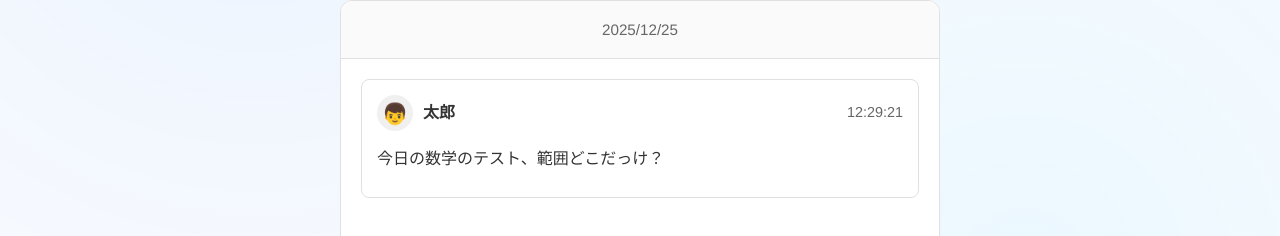
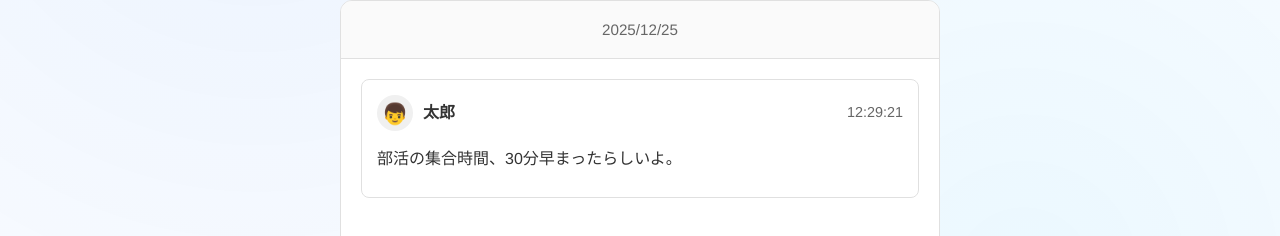
Before and after one commit to y-semba/sns-web, a React (Vite) app: page / in a window 1280 px wide. Shown: the part 4363-4599 px from the top of the page. Built offline with nearby package versions, Linux system fonts and the light colour scheme.

Commit message:
でもの変更

```diff
--- a/src/components/09_DemoSNS/DemoSNS.jsx
+++ b/src/components/09_DemoSNS/DemoSNS.jsx
@@ -1,5 +1,5 @@
 import React, { useState, useEffect } from 'react';
-import styles from './DemoSNS.module.css'; // GoogleGenerativeAIのインポートは不要になりました
+import styles from './DemoSNS.module.css';
 
 const DemoSNS = () => {
   const [postText, setPostText] = useState('');
@@ -7,25 +7,42 @@ const DemoSNS = () => {
   const [isChecking, setIsChecking] = useState(false);
   const [posts, setPosts] = useState([]);
 
-  // APIのURL（環境変数がなければ相対パスを使用）
+  // ▼▼▼ 追加：履歴も動的に変わるためStateで管理します ▼▼▼
+  const [history, setHistory] = useState([]);
+
   const API_BASE_URL = '';
 
-  // 固定のhistory（太郎君の投稿のみ）
-  const fixedHistory = [
-    {
-      sender: '太郎',
-      text: '今日の数学のテスト、範囲どこだっけ？'
-    }
+  // ▼▼▼ 変更：太郎君のセリフパターン（ここで種類を増やせます） ▼▼▼
+  const taroMessages = [
+    '今日の数学のテスト、範囲どこだっけ？',
+    '来週の修学旅行、班分けもう決まった？',
+    '部活の集合時間、30分早まったらしいよ。',
+    '宿題のプリントなくしちゃった…誰か見せてくれない？',
+    '駅前にできた新しいカフェ、放課後行ってみない？',
+    '昨日のドラマ見た？犯人まさかあの人だと思わなかった！'
   ];
 
-  // 初期投稿データ
+  // 初期データ設定（ランダム選択）
   useEffect(() => {
+    // 1. メッセージをランダムに選ぶ
+    const randomMessage = taroMessages[Math.floor(Math.random() * taroMessages.length)];
+
+    // 2. 履歴データを作成
+    const initialHistory = [
+      {
+        sender: '太郎',
+        text: randomMessage
+      }
+    ];
+    setHistory(initialHistory);
+
+    // 3. 投稿データを作成
     const initialPosts = [
       {
         id: 1,
         author: '太郎',
         authorIcon: '👦',
-        text: '今日の数学のテスト、範囲どこだっけ？',
+        text: randomMessage, // ランダムなメッセージをセット
         timestamp: new Date().toLocaleTimeString('ja-JP', { hour: '2-digit', minute: '2-digit', second: '2-digit' }),
         aiCheck: { isOk: true, temperature: 95 }
       }
@@ -33,13 +50,12 @@ const DemoSNS = () => {
     setPosts(initialPosts);
   }, []);
 
-  // AIチェック機能（バックエンド呼び出しのみ）
+  // AIチェック機能
   const performAICheck = async (text) => {
     setIsChecking(true);
     setAiCheckResult(null);
 
     try {
-      // サーバーのAPIエンドポイントを呼び出す
       const response = await fetch(`${API_BASE_URL}/api/check-message`, {
         method: 'POST',
         headers: {
@@ -47,7 +63,7 @@ const DemoSNS = () => {
         },
         body: JSON.stringify({
           text: text,
-          history: fixedHistory
+          history: history // ▼▼▼ 変更：ランダム生成されたhistory Stateを使用 ▼▼▼
         })
       });
 
@@ -58,7 +74,6 @@ const DemoSNS = () => {
 
       const aiResponse = await response.json();
 
-      // UI表示用にデータを整形
       let isOk = !aiResponse.isAggressive;
       const feedbackLines = [];
 
@@ -115,7 +130,6 @@ const DemoSNS = () => {
       return;
     }
 
-    // isOkがfalseの場合は投稿をブロック
     if (!aiCheckResult.isOk) {
       alert('AIチェックで問題が検出されました。内容を見直してください。');
       return;
@@ -138,7 +152,6 @@ const DemoSNS = () => {
     setAiCheckResult(null);
   };
 
-  // 現在の日付を取得
   const getCurrentDate = () => {
     const today = new Date();
     return today.toLocaleDateString('ja-JP', { year: 'numeric', month: '2-digit', day: '2-digit' });
@@ -157,7 +170,6 @@ const DemoSNS = () => {
     }
   };
 
-  // 送信ボタンの有効/無効を判定
   const canPost = aiCheckResult && aiCheckResult.isOk && !isChecking;
 
   return (
@@ -182,7 +194,7 @@ const DemoSNS = () => {
           <div className={styles.feed}>
             {posts.length === 0 ? (
               <div className={styles.emptyState}>
-                <p>まだ投稿がありません。</p>
+                <p>読み込み中...</p>
               </div>
             ) : (
               <div className={styles.postsList}>
@@ -204,7 +216,7 @@ const DemoSNS = () => {
             )}
           </div>
 
-          {/* AIチェック結果（投稿フィードの下） */}
+          {/* AIチェック結果 */}
           {aiCheckResult && (
             <div className={`${styles.aiResult} ${getLevelClass(aiCheckResult.level)}`}>
               <div className={styles.resultHeader}>
@@ -227,7 +239,7 @@ const DemoSNS = () => {
             </div>
           )}
 
-          {/* 入力エリア（下部固定） */}
+          {/* 入力エリア */}
           <div className={styles.inputArea}>
             <textarea
               className={styles.textarea}
```
